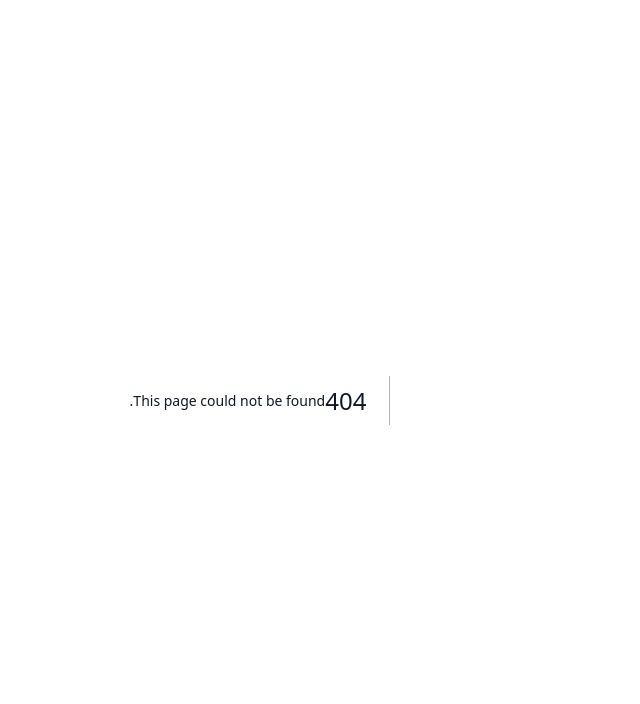
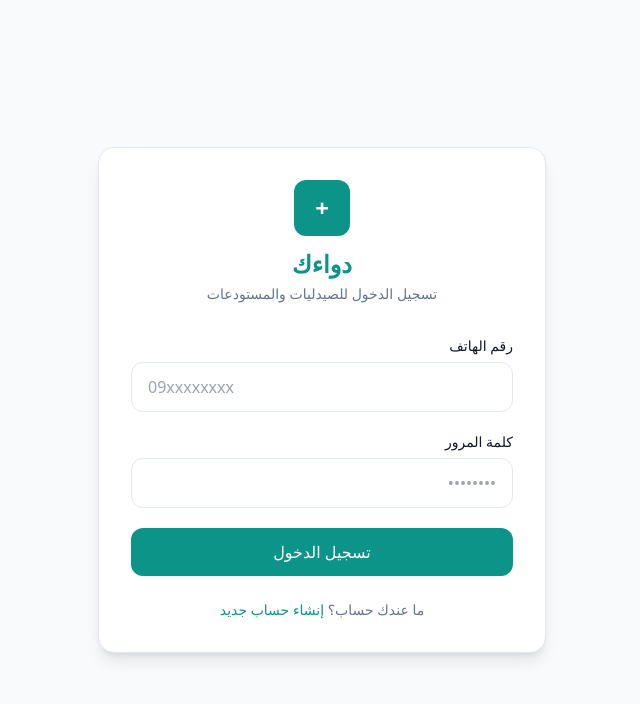
Before and after one commit to fawaz093k-lgtm/dawaak-platform, a Next.js app: page /login in a window 1280 px wide. Before the commit this address had no page. Shown: the top 704 px of the page, without its empty margins (412-1052 px from the left). Built offline with nearby package versions, Linux system fonts and the light colour scheme.

Commit message:
Add login page

```diff
--- /dev/null
+++ b/app/login/page.tsx
@@ -0,0 +1,49 @@
+export default function LoginPage() {
+  return (
+    <main className="min-h-screen flex items-center justify-center p-4 bg-[var(--bg-secondary)]">
+      <div className="w-full max-w-md p-8 rounded-2xl bg-[var(--card-bg)] border border-[var(--border)] shadow-lg">
+        <div className="text-center mb-8">
+          <div className="w-14 h-14 mx-auto rounded-xl bg-accent flex items-center justify-center text-white text-2xl font-bold mb-3">
+            +
+          </div>
+          <h1 className="text-2xl font-bold text-accent">دواءك</h1>
+          <p className="text-sm text-[var(--text-secondary)] mt-1">تسجيل الدخول للصيدليات والمستودعات</p>
+        </div>
+
+        <form className="space-y-5">
+          <div>
+            <label className="block text-sm mb-1.5">رقم الهاتف</label>
+            <input
+              type="tel"
+              placeholder="09xxxxxxxx"
+              className="w-full px-4 py-3 rounded-xl border border-[var(--border)] bg-[var(--bg-primary)] focus:outline-none focus:ring-2 focus:ring-accent"
+            />
+          </div>
+
+          <div>
+            <label className="block text-sm mb-1.5">كلمة المرور</label>
+            <input
+              type="password"
+              placeholder="••••••••"
+              className="w-full px-4 py-3 rounded-xl border border-[var(--border)] bg-[var(--bg-primary)] focus:outline-none focus:ring-2 focus:ring-accent"
+            />
+          </div>
+
+          <button
+            type="submit"
+            className="w-full py-3 rounded-xl bg-accent text-white font-medium hover:bg-accent-hover transition"
+          >
+            تسجيل الدخول
+          </button>
+        </form>
+
+        <p className="text-center text-sm mt-6 text-[var(--text-secondary)]">
+          ما عندك حساب؟{" "}
+          <a href="/register" className="text-accent font-medium hover:underline">
+            إنشاء حساب جديد
+          </a>
+        </p>
+      </div>
+    </main>
+  );
+}
```
